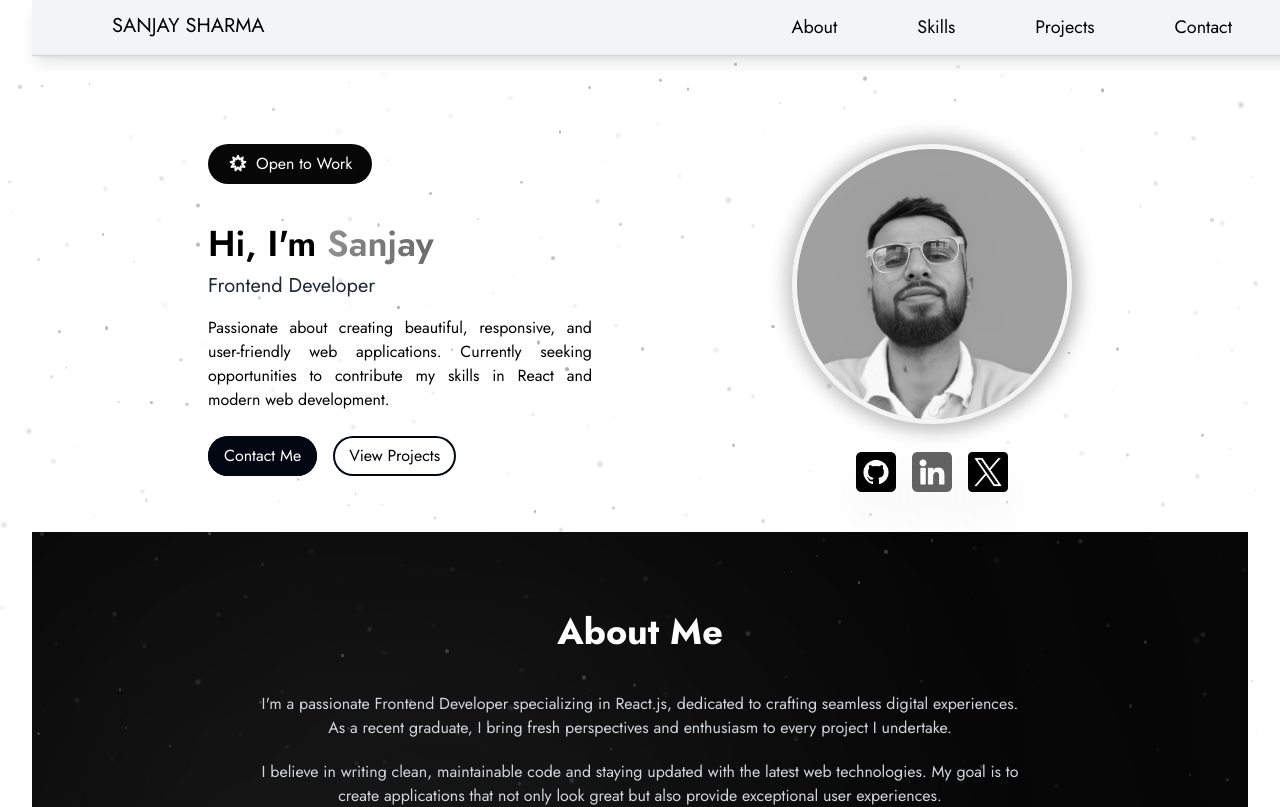
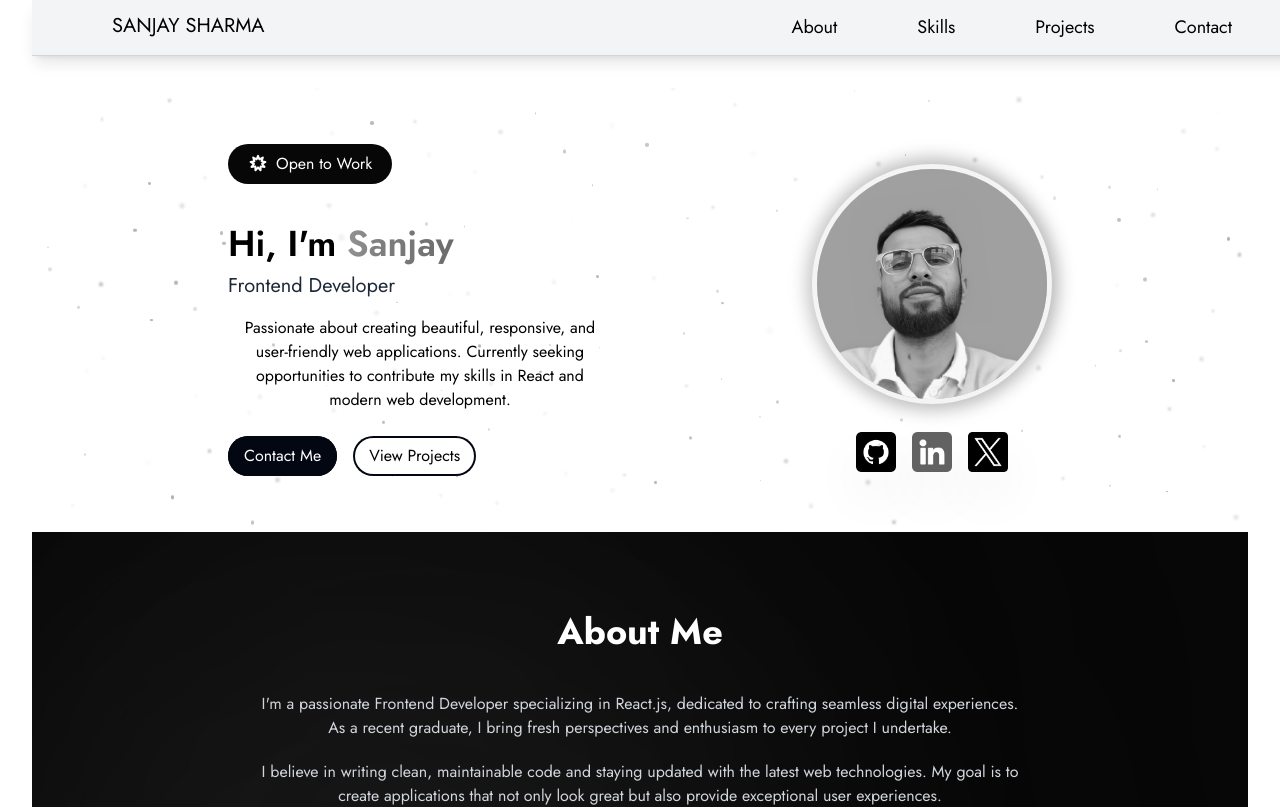
Before and after one commit to usanjay/portfolio, a React (Vite) app: page / in a window 1280 px wide. Shown: the top 807 px of the page. Built offline with nearby package versions, Linux system fonts and the light colour scheme.

Commit message:
fix: hero section background fixed, and profile image size fixed

```diff
--- a/src/home/hero/Hero.jsx
+++ b/src/home/hero/Hero.jsx
@@ -9,7 +9,7 @@ import Icon from './Icon.jsx'
 function Hero() {
     return (
         <div className='flex flex-col sm:flex-row-reverse items-center sm:justify-between
-        md:justify-center gap-10 md:gap-50  px-5 py-8 sm:p-10 mt-14'>
+        md:justify-center gap-10 md:gap-50  px-5 py-8 sm:p-14 mt-14 relative'>
             <BubbleBg />
 
             <div className=''>
@@ -17,7 +17,7 @@ function Hero() {
                 sm:hover:grayscale-0 mt-4 relative">
                     <div className='gradient-bg-color w-full h-full absolute -z-1 scale-105 rounded-full blur opacity-50'></div>
                     <img src={profile} alt="profile picture of sanjay"
-                        className="z-1 w-50 sm:w-70 rounded-full border-5 border-gray-100
+                        className="z-1 w-50 sm:w-60 rounded-full border-5 border-gray-100
                         duration-1000" />
                 </div>
                 <div className="flex justify-center gap-4 mt-7">
@@ -45,7 +45,7 @@ function Hero() {
 
                 <p className='text-gray-800 mt-2 text-xl'>Frontend Developer</p>
 
-                <p className='mt-4 text-justify'>Passionate about creating beautiful, responsive, and user-friendly web applications.
+                <p className='mt-4 '>Passionate about creating beautiful, responsive, and user-friendly web applications.
                     Currently seeking opportunities to contribute my skills in React and modern web development.</p>
 
                 <div className='mt-6 flex justify-center gap-4'>
```
